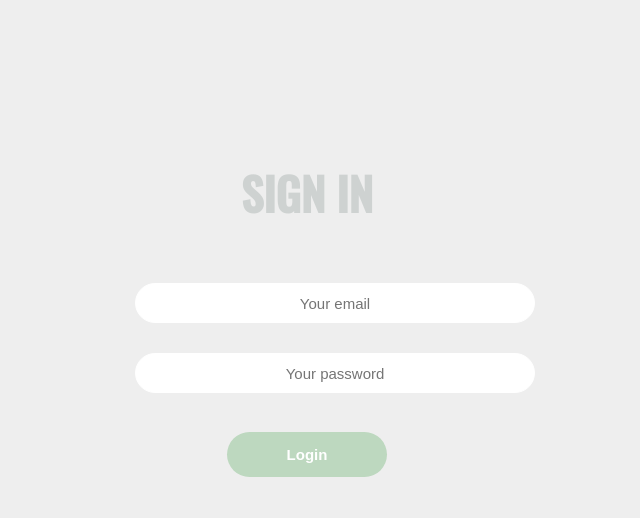
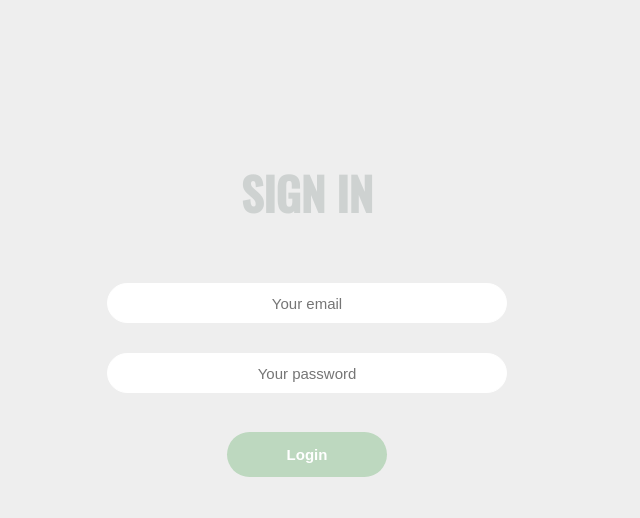
Before and after one commit to Laura959/Greiti_Ir_Isiute, a PHP site: page / in a window 1280 px wide. Shown: the top 518 px of the page, without its empty margins (333-973 px from the left). Run offline with PHP 8.4, Linux system fonts and the light colour scheme.

Commit message:
Update style.css

```diff
--- a/src/css/style.css
+++ b/src/css/style.css
@@ -157,7 +157,6 @@ label #hamburger {
 
 .login-name {
     color: #80807e;
-    ;
     margin: 0px 10px 0px 0px;
     font-weight: bold;
     font-size: 20px;
@@ -417,10 +416,12 @@ label #hamburger {
     margin: 0px auto;
     padding: 10px 20px;
     text-align: center;
-    position: relative;
     color: #ced2d1;
     font-family: 'Oswald';
     font-weight: bold;
+    display: flex;
+    flex-direction: column;
+    align-items: center;
 }
 
 
```
